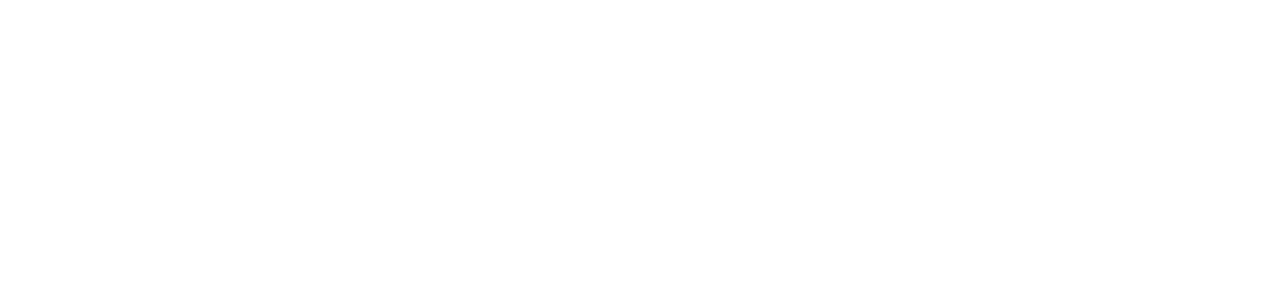
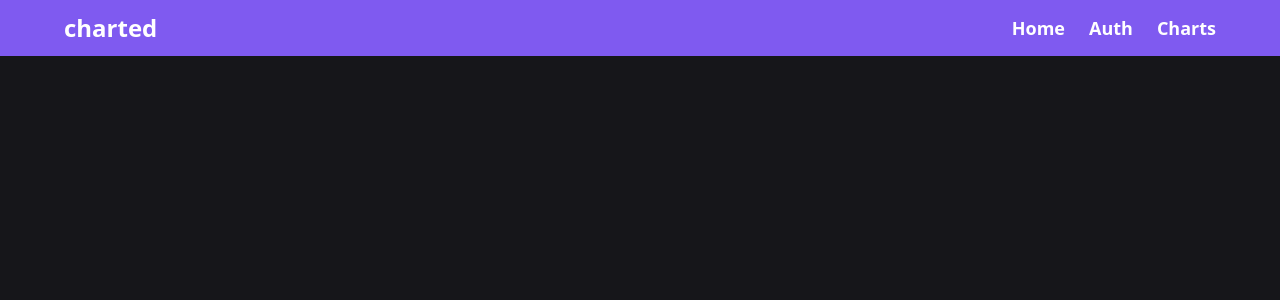
Before and after one commit to Team-Charted/charted-web, a React (Create React App) app: page /charts in a window 1280 px wide. Shown: the top 300 px of the page. Built offline with nearby package versions, Linux system fonts and the light colour scheme.

Commit message:
Add navbar and setup redux store

```diff
--- a/src/App.js
+++ b/src/App.js
@@ -1,14 +1,16 @@
 import { Route, Switch } from 'react-router-dom'
 
 import Auth from './pages/Auth'
+import Charts from './pages/Charts'
 import Home from './pages/Home'
 
 const App = () => {
 	return (
-		<div className='App'>
+		<div className='App bg-background text-white'>
 			<Switch>
 				<Route path='/' exact component={Home} />
 				<Route path='/auth' exact component={Auth} />
+				<Route path='/charts' exact component={Charts} />
 			</Switch>
 		</div>
 	)
--- /dev/null
+++ b/src/components/Navbar.js
@@ -0,0 +1,26 @@
+import { Link } from 'react-router-dom'
+
+const Navbar = () => {
+    return (
+        <div className='z-50 px-4 md:px-16 h-14 w-full bg-primary text-white text-lg font-semibold flex justify-between items-center fixed'>
+            <div>
+                <Link to='/'>
+                    <span className='font-bold text-2xl'>charted</span>
+                </Link>
+            </div>
+            <div className='hidden md:block'>
+                <Link to='/'>
+                    <span className='mx-3 font-semibold hover:text-surface'>Home</span>
+                </Link>
+                <Link to='/auth'>
+                    <span className='mx-3 font-semibold hover:text-surface'>Auth</span>
+                </Link>
+                <Link to='/charts'>
+                    <span className='ml-3 font-semibold hover:text-surface'>Charts</span>
+                </Link>
+            </div>
+        </div>
+    )
+}
+
+export default Navbar
--- a/src/index.js
+++ b/src/index.js
@@ -1,14 +1,19 @@
 import React from 'react'
 import ReactDOM from 'react-dom'
 import { BrowserRouter } from 'react-router-dom'
+import { Provider } from 'react-redux'
+
 import './index.css'
 import App from './App'
+import store from './store'
 
 ReactDOM.render(
 	<React.StrictMode>
-		<BrowserRouter>
-			<App />
-		</BrowserRouter>
+		<Provider store={store}>
+			<BrowserRouter>
+				<App />
+			</BrowserRouter>
+		</Provider>
 	</React.StrictMode>,
 	document.getElementById('root')
 )
--- /dev/null
+++ b/src/pages/Charts.js
@@ -0,0 +1,12 @@
+import React from 'react'
+import Navbar from '../components/Navbar'
+
+const Charts = () => {
+    return (
+        <div className='min-h-screen'>
+            <Navbar />
+        </div>
+    )
+}
+
+export default Charts
--- /dev/null
+++ b/src/reducers/index.js
@@ -0,0 +1,4 @@
+import { combineReducers } from 'redux'
+
+export default combineReducers({
+})
--- /dev/null
+++ b/src/store.js
@@ -0,0 +1,12 @@
+import { createStore, applyMiddleware } from 'redux'
+import { composeWithDevTools } from 'redux-devtools-extension'
+import thunk from 'redux-thunk'
+import rootReducer from './reducers'
+
+const initialState = {}
+
+const middleware = [thunk]
+
+const store = createStore(rootReducer, initialState, composeWithDevTools(applyMiddleware(...middleware)))
+
+export default store
```
